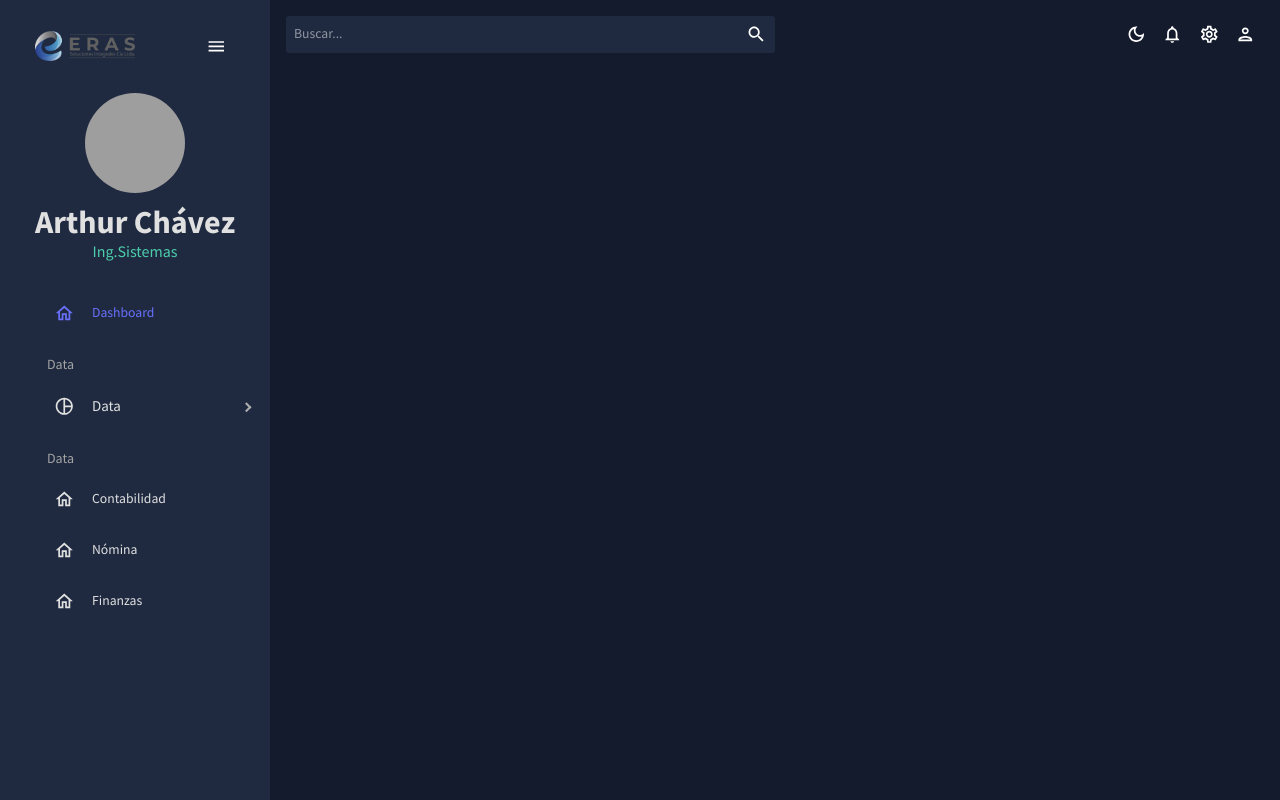
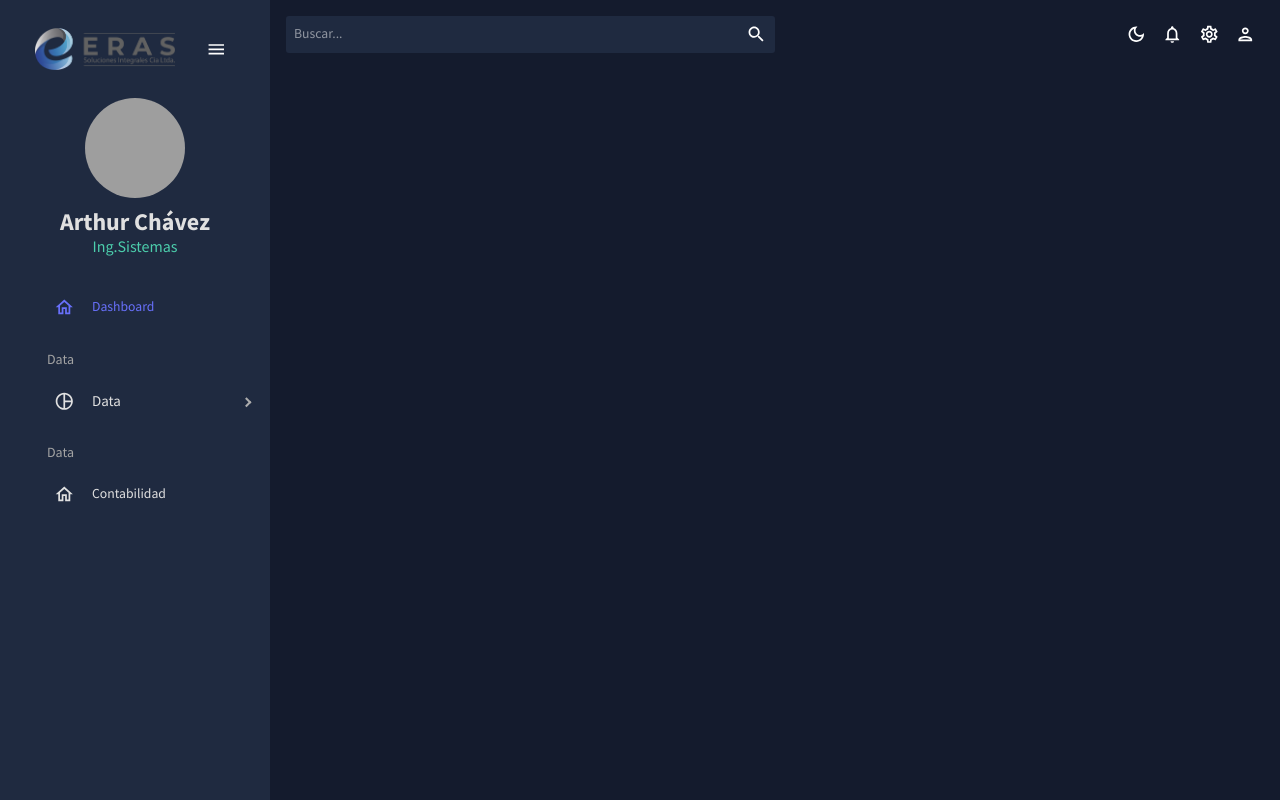
Before and after one commit to Arthur2399/dashboard_material_react, a React (Vite) app: page / in a window 1280 px wide. Built offline with nearby package versions, Linux system fonts and the light colour scheme; grey boxes are pictures that could not be loaded.

Commit message:
[UPDATE]

```diff
--- a/src/scenes/global/SideBar.jsx
+++ b/src/scenes/global/SideBar.jsx
@@ -80,11 +80,12 @@ export const SideBar = () => {
                 justifyContent="space-between"
                 alignItems="center"
                 ml="15px"
+                sx={{ cursor: 'default', userSelect: 'none' }}
               >
                 <img
                   src={logo}
                   alt="logo"
-                  style={{ width: "100px" }}
+                  style={{ width: "140px" }}
                 />
                 <IconButton onClick={() => setIsCollapsed(!isCollapsed)}>
                   <MenuOutlinedIcon />
@@ -95,18 +96,18 @@ export const SideBar = () => {
 
           {!isCollapsed && (
             <Box mb="25px">
-              <Box display="flex" justifyContent="center" alignItems="center">
+              <Box display="flex" justifyContent="center" alignItems="center" sx={{ cursor: 'default', userSelect: 'none' }}>
                 <img
                   alt="profile-user"
                   width="100px"
                   height="100px"
                   src={`http://192.168.194.52:85/media/usuarios/yojjwkska.jpeg`}
-                  style={{ cursor: "pointer", borderRadius: "50%", objectFit: "cover" }}
+                  style={{ borderRadius: "50%", objectFit: "cover", userSelect: 'none' }}
                 />
               </Box>
-              <Box textAlign="center">
+              <Box textAlign="center" sx={{ cursor: 'default', userSelect: 'none' }}>
                 <Typography
-                  variant="h2"
+                  variant="h3"
                   color={colors.grey[100]}
                   fontWeight="bold"
                   sx={{ m: "10px 0 0 0" }}
@@ -120,7 +121,7 @@ export const SideBar = () => {
             </Box>
           )}
 
-          <Box paddingLeft={isCollapsed ? undefined : "10%"}>
+          <Box paddingLeft={isCollapsed ? undefined : "10%"} sx={{ cursor: 'default', userSelect: 'none' }}>
             <Item
               title="Dashboard"
               to="/"
@@ -167,20 +168,6 @@ export const SideBar = () => {
               selected={selected}
               setSelected={setSelected}
             />
-            <Item
-              title="Nómina"
-              to="/"
-              icon={<HomeOutlinedIcon />}
-              selected={selected}
-              setSelected={setSelected}
-            />
-            <Item
-              title="Finanzas"
-              to="/"
-              icon={<HomeOutlinedIcon />}
-              selected={selected}
-              setSelected={setSelected}
-            />
           </Box>
         </Menu>
       </ProSidebar>
```
